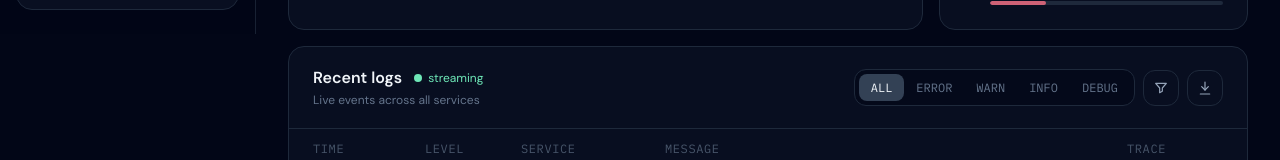
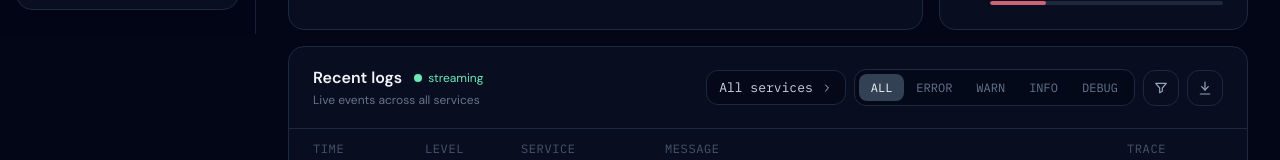
Before and after one commit to tolstojopii/AnalyzeLogs, a React (Vite) app: page / in a window 1280 px wide. Shown: the part 766-926 px from the top of the page. Built offline with nearby package versions, Linux system fonts and the light colour scheme.

Commit message:
added filtering by services

```diff
--- a/src/components/LogStream/LogStream.module.css
+++ b/src/components/LogStream/LogStream.module.css
@@ -254,3 +254,66 @@
 .traceCopy:hover {
   opacity: 1;
 }
+
+
+.serviceFilter {
+  position: relative;
+}
+
+.toggleServiceOpen {
+  display: flex;
+  align-items: center;
+  gap: 0.5rem;
+  padding: 0.5rem 0.75rem;
+  border: 1px solid var(--slate-800);
+  border-radius: 0.75rem;
+  background: rgb(2 6 23 / 0.6);
+  color: var(--slate-300);
+  font-family: var(--font-mono);
+  font-size: 0.8125rem;
+  cursor: pointer;
+  transition: color 0.15s, border-color 0.15s;
+}
+
+.toggleServiceOpen:hover {
+  color: var(--slate-100);
+  border-color: var(--slate-700);
+}
+
+.serviceDropdown {
+  position: absolute;
+  top: calc(100% + 4px);
+  left: 0;
+  z-index: 100;
+  min-width: 200px;
+  max-height: 300px;
+  overflow-y: auto;
+
+  display: flex;
+  flex-direction: column;
+  padding: 0.25rem;
+
+  border: 1px solid var(--slate-800);
+  border-radius: 0.75rem;
+  background: var(--slate-900);
+  box-shadow: 0 8px 24px rgb(0 0 0 / 0.3);
+}
+
+.selectService,
+.serviceOption {
+  padding: 0.5rem 0.75rem;
+  border: 0;
+  border-radius: 0.5rem;
+  background: none;
+  color: var(--slate-300);
+  font-family: var(--font-mono);
+  font-size: 0.8125rem;
+  text-align: left;
+  cursor: pointer;
+  transition: background-color 0.15s;
+}
+
+.selectService:hover,
+.serviceOption:hover {
+  background: var(--slate-800);
+}
--- a/src/components/LogStream/LogStream.tsx
+++ b/src/components/LogStream/LogStream.tsx
@@ -1,4 +1,4 @@
-import { useMemo, useState } from "react";
+import { useEffect, useMemo, useState, useRef } from "react";
 import { Icon } from "../Icon/Icon";
 import { cx } from "../../utils/cx";
 import s from "./LogStream.module.css";
@@ -43,11 +43,27 @@ export function LogStream({
   onSelectLog,
 }: LogStreamProps) {
   const [levels, setLevels] = useState<LogLevel[]>([]);
+  const [selectedService, setSelectedService] = useState<string | null>(null);
+  const [isServiceOpen, setIsServiceOpen] = useState<boolean>(false);
+  const serviceFilterRef = useRef<HTMLDivElement>(null);
+
+  const toggleService = () => {
+    setIsServiceOpen(!isServiceOpen);
+  };
+
+  const services = useMemo(() => {
+    return [...new Set(logs.map((log) => log.service))].sort();
+  }, [logs]);
 
   const toggleLevel = (level: LogLevel) => {
     setLevels((prev) =>
       prev.includes(level) ? prev.filter((l) => l !== level) : [...prev, level],
     );
+  };
+
+  const handleSelectService = (service: string | null) => {
+    setSelectedService(service);
+    setIsServiceOpen(false);
   };
 
   const visibleLogs = useMemo(() => {
@@ -56,6 +72,8 @@ export function LogStream({
     return logs.filter((log) => {
       const matchesPeriod = log.timestamp >= threshold;
       const matchesLevel = levels.length === 0 || levels.includes(log.level);
+      const matchesService =
+        selectedService === null || log.service === selectedService;
 
       const matchesSearch =
         query === "" ||
@@ -63,9 +81,9 @@ export function LogStream({
         log.service.toLowerCase().includes(query) ||
         log.trace.toLowerCase().includes(query);
 
-      return matchesLevel && matchesSearch && matchesPeriod;
+      return matchesLevel && matchesSearch && matchesPeriod && matchesService;
     });
-  }, [levels, logs, searchQuery, period]);
+  }, [levels, logs, searchQuery, period, selectedService]);
 
   const handleCopy = async (text: string) => {
     try {
@@ -80,6 +98,16 @@ export function LogStream({
     const filename = `logs-${new Date().toISOString().slice(0, 10)}.json`;
     downloadJSON(visibleLogs, filename);
   };
+
+  useEffect(() => {
+    if (!isServiceOpen) return;
+    const onClickOutside = (e: MouseEvent) => {
+      if (serviceFilterRef.current?.contains(e.target as Node)) return;
+      setIsServiceOpen(false);
+    };
+    document.addEventListener("mousedown", onClickOutside);
+    return () => document.removeEventListener("mousedown", onClickOutside);
+  }, [isServiceOpen]);
 
   return (
     <section className={s.panel}>
@@ -99,6 +127,40 @@ export function LogStream({
         </div>
 
         <div className={s.controls}>
+          <div className={s.serviceFilter} ref={serviceFilterRef}>
+            <button
+              type="button"
+              className={s.toggleServiceOpen}
+              onClick={toggleService}
+              aria-label={`Service filter: ${selectedService ?? "All services"}`}
+              aria-expanded={isServiceOpen}
+            >
+              <span>{selectedService ?? "All services"}</span>
+              <Icon name="chevron" size={12} />
+            </button>
+            {isServiceOpen && (
+              <div className={s.serviceDropdown}>
+                <button
+                  type="button"
+                  className={s.selectService}
+                  onClick={() => handleSelectService(null)}
+                >
+                  All services
+                </button>
+                {services.map((svc) => (
+                  <button
+                    key={svc}
+                    type="button"
+                    onClick={() => handleSelectService(svc)}
+                    className={s.serviceOption}
+                  >
+                    {svc}
+                  </button>
+                ))}
+              </div>
+            )}
+          </div>
+
           <div className={s.tabs}>
             <button
               type="button"
@@ -107,10 +169,8 @@ export function LogStream({
             >
               ALL
             </button>
-
             {LEVELS.map((level) => {
               const isActive = levels.includes(level);
-
               return (
                 <button
                   key={level}
@@ -123,9 +183,11 @@ export function LogStream({
               );
             })}
           </div>
+
           <button type="button" className={s.filterButton} aria-label="Filter">
             <Icon name="filter" />
           </button>
+
           <button
             type="button"
             className={s.filterButton}
```
